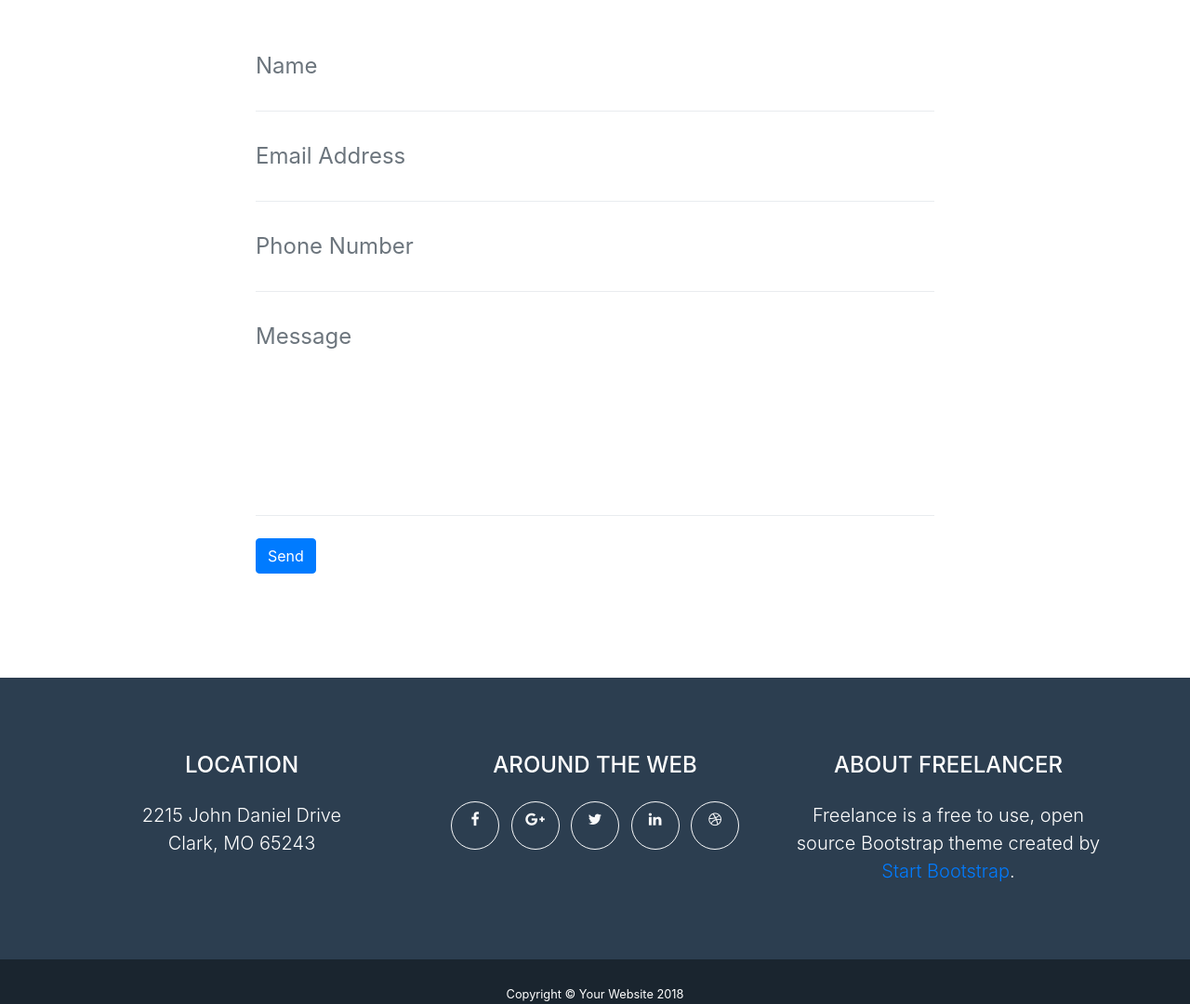
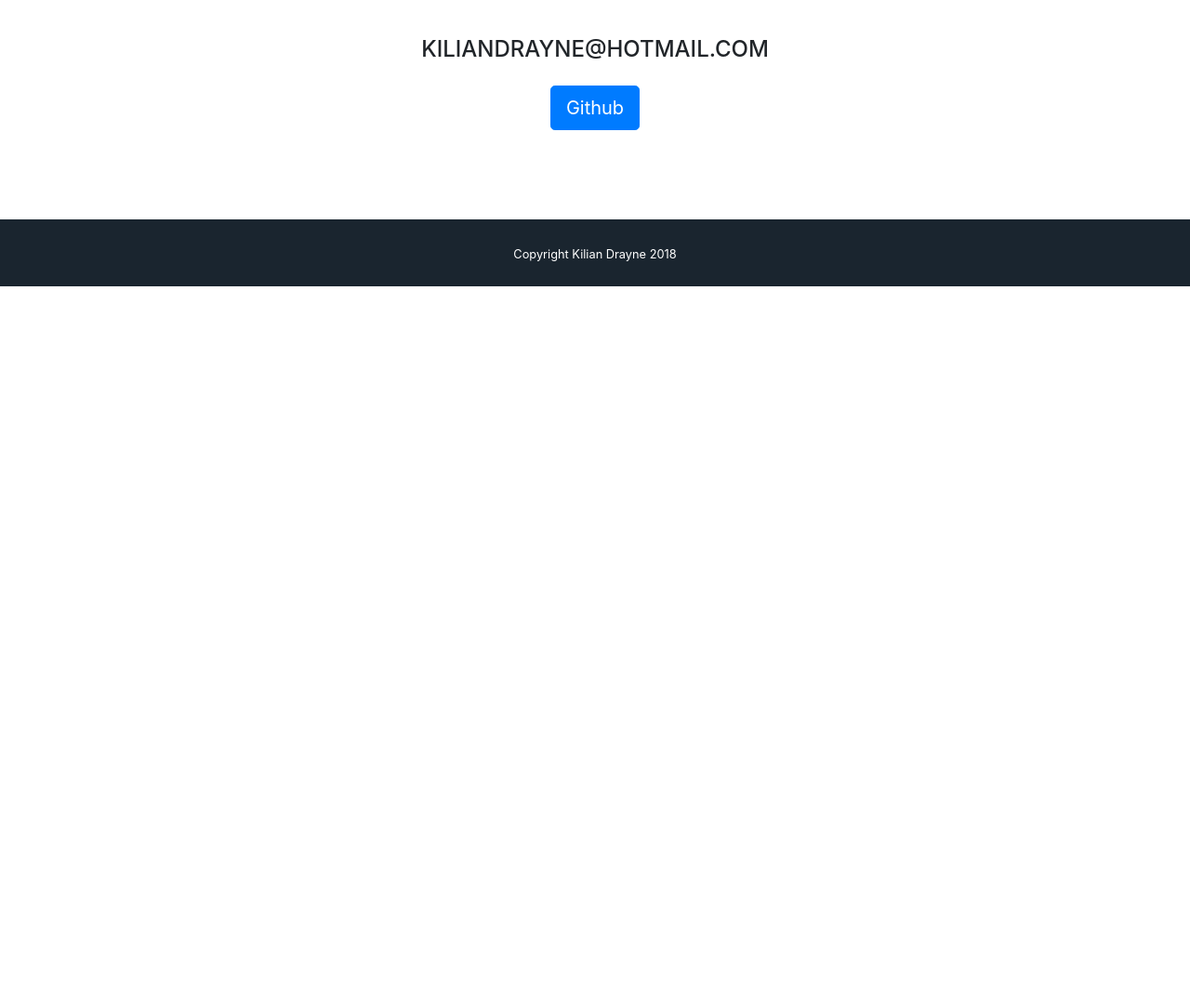
Before and after one commit to kilian95/kilian95.github.io, a website with bundled scripts: page index.html in a window 1280 px wide. Shown: the part 2400-3480 px from the top of the page at 93% size. After the commit the page ends 2708 px from the top, so only its background shows below. Built offline with nearby package versions, Linux system fonts and the light colour scheme.

Commit message:
update portfolio images

```diff
--- a/index.html
+++ b/index.html
@@ -75,7 +75,7 @@
                   <i class="fa fa-search-plus fa-3x"></i>
                 </div>
               </div>
-              <img class="img-fluid" src="img/portfolio/carshare.png" alt="">
+              <img class="img-fluid" src="img/portfolio/carshare1.png" alt="">
             </a>
           </div>
           <div class="col-md-6 col-lg-4">
@@ -105,7 +105,7 @@
                   <i class="fa fa-search-plus fa-3x"></i>
                 </div>
               </div>
-              <img class="img-fluid" src="img/portfolio/jsGame.png" alt="">
+              <img class="img-fluid" src="img/portfolio/game2.png" alt="">
             </a>
           </div>
           <div class="col-md-6 col-lg-4">
@@ -160,100 +160,18 @@
         <h2 class="text-center text-uppercase text-secondary mb-0">Contact Me</h2>
         <hr class="star-dark mb-5">
         <div class="row">
-          <div class="col-lg-8 mx-auto">
-            <!-- To configure the contact form email address, go to mail/contact_me.php and update the email address in the PHP file on line 19. -->
-            <!-- The form should work on most web servers, but if the form is not working you may need to configure your web server differently. -->
-            <form name="sentMessage" id="contactForm" novalidate="novalidate">
-              <div class="control-group">
-                <div class="form-group floating-label-form-group controls mb-0 pb-2">
-                  <label>Name</label>
-                  <input class="form-control" id="name" type="text" placeholder="Name" required="required" data-validation-required-message="Please enter your name.">
-                  <p class="help-block text-danger"></p>
-                </div>
-              </div>
-              <div class="control-group">
-                <div class="form-group floating-label-form-group controls mb-0 pb-2">
-                  <label>Email Address</label>
-                  <input class="form-control" id="email" type="email" placeholder="Email Address" required="required" data-validation-required-message="Please enter your email address.">
-                  <p class="help-block text-danger"></p>
-                </div>
-              </div>
-              <div class="control-group">
-                <div class="form-group floating-label-form-group controls mb-0 pb-2">
-                  <label>Phone Number</label>
-                  <input class="form-control" id="phone" type="tel" placeholder="Phone Number" required="required" data-validation-required-message="Please enter your phone number.">
-                  <p class="help-block text-danger"></p>
-                </div>
-              </div>
-              <div class="control-group">
-                <div class="form-group floating-label-form-group controls mb-0 pb-2">
-                  <label>Message</label>
-                  <textarea class="form-control" id="message" rows="5" placeholder="Message" required="required" data-validation-required-message="Please enter a message."></textarea>
-                  <p class="help-block text-danger"></p>
-                </div>
-              </div>
-              <br>
-              <div id="success"></div>
-              <div class="form-group">
-                <button type="submit" class="btn btn-primary btn-xl" id="sendMessageButton">Send</button>
-              </div>
-            </form>
+          <div class="col-md-12 text-center">
+            <h4 class="text-uppercase mb-4"><br>kiliandrayne@hotmail.com</h4>
+            <a class="btn btn-primary btn-lg rounded-pill" href="https://github.com/kilian95">Github</a>
           </div>
         </div>
       </div>
     </section>
 
-    <!-- Footer -->
-    <footer class="footer text-center">
-      <div class="container">
-        <div class="row">
-          <div class="col-md-4 mb-5 mb-lg-0">
-            <h4 class="text-uppercase mb-4">Location</h4>
-            <p class="lead mb-0">2215 John Daniel Drive
-              <br>Clark, MO 65243</p>
-          </div>
-          <div class="col-md-4 mb-5 mb-lg-0">
-            <h4 class="text-uppercase mb-4">Around the Web</h4>
-            <ul class="list-inline mb-0">
-              <li class="list-inline-item">
-                <a class="btn btn-outline-light btn-social text-center rounded-circle" href="#">
-                  <i class="fa fa-fw fa-facebook"></i>
-                </a>
-              </li>
-              <li class="list-inline-item">
-                <a class="btn btn-outline-light btn-social text-center rounded-circle" href="#">
-                  <i class="fa fa-fw fa-google-plus"></i>
-                </a>
-              </li>
-              <li class="list-inline-item">
-                <a class="btn btn-outline-light btn-social text-center rounded-circle" href="#">
-                  <i class="fa fa-fw fa-twitter"></i>
-                </a>
-              </li>
-              <li class="list-inline-item">
-                <a class="btn btn-outline-light btn-social text-center rounded-circle" href="#">
-                  <i class="fa fa-fw fa-linkedin"></i>
-                </a>
-              </li>
-              <li class="list-inline-item">
-                <a class="btn btn-outline-light btn-social text-center rounded-circle" href="#">
-                  <i class="fa fa-fw fa-dribbble"></i>
-                </a>
-              </li>
-            </ul>
-          </div>
-          <div class="col-md-4">
-            <h4 class="text-uppercase mb-4">About Freelancer</h4>
-            <p class="lead mb-0">Freelance is a free to use, open source Bootstrap theme created by
-              <a href="http://startbootstrap.com">Start Bootstrap</a>.</p>
-          </div>
-        </div>
-      </div>
-    </footer>
 
     <div class="copyright py-4 text-center text-white">
       <div class="container">
-        <small>Copyright &copy; Your Website 2018</small>
+        <small>Copyright Kilian Drayne 2018</small>
       </div>
     </div>
 
@@ -277,7 +195,7 @@
             <div class="col-lg-8 mx-auto">
               <h2 class="text-secondary text-uppercase mb-0"><a href="https://carsharev3.herokuapp.com/">Car Share</h2></a>
               <hr class="star-dark mb-5">
-              <a href="https://carsharev3.herokuapp.com/"><img class="img-fluid mb-5" src="img/portfolio/carshare.png" alt=""></a>
+              <a href="https://carsharev3.herokuapp.com/"><img class="img-fluid mb-5" src="img/portfolio/carshare1.png" alt=""></a>
               <p class="mb-5">This project was created during the final year of University. The aim was to create a 2 sided platform where users could share lifts. Created using Ruby on Rails, Javascript, Bootstrap as the front end framework and Postgres as the chosen database. The web app had a range of features including user authentication, a real time messaging system implemented using websockets, a review and notification system and admin capability. The app was deployed using the cloud platform Heroku, with user uploaded images being stored using AWS's EC2 service.</p>
               <a class="btn btn-primary btn-lg rounded-pill" href="https://carsharev3.herokuapp.com/">View Site</a>
               <a class="btn btn-primary btn-lg rounded-pill" href="https://github.com/kilian95/carShareV2">View Repository</a>
@@ -339,7 +257,7 @@
             <div class="col-lg-8 mx-auto">
               <h2 class="text-secondary text-uppercase mb-0">Street Art</h2>
               <hr class="star-dark mb-5">
-              <img class="img-fluid mb-5" src="img/portfolio/jsGame.png" alt="">
+              <img class="img-fluid mb-5" src="img/portfolio/game2.png" alt="">
               <p class="mb-5">This project consisted of a fun Javascript game where users could "paint" on several types of surfaces and create unique art. Through the development of this game I greatly improved my Javascript knowledge and had fun make it!</p>
               <a class="btn btn-primary btn-lg rounded-pill" href="https://github.com/kilian95/learningjquery">View Repository</a>
           </div>
@@ -356,7 +274,7 @@
         <div class="container text-center">
           <div class="row">
             <div class="col-lg-8 mx-auto">
-              <h2 class="text-secondary text-uppercase mb-0">Project Name</h2>
+              <h2 class="text-secondary text-uppercase mb-0">Portfolio</h2>
               <hr class="star-dark mb-5">
               <img class="img-fluid mb-5" src="img/portfolio/safe.png" alt="">
               <p class="mb-5">Lorem ipsum dolor sit amet, consectetur adipisicing elit. Mollitia neque assumenda ipsam nihil, molestias magnam, recusandae quos quis inventore quisquam velit asperiores, vitae? Reprehenderit soluta, eos quod consequuntur itaque. Nam.</p>
```
Also changed, not shown: img/portfolio/ajaxNews.png, img/portfolio/carshare1.png (added), img/portfolio/game2.png (added), 3 other files.
